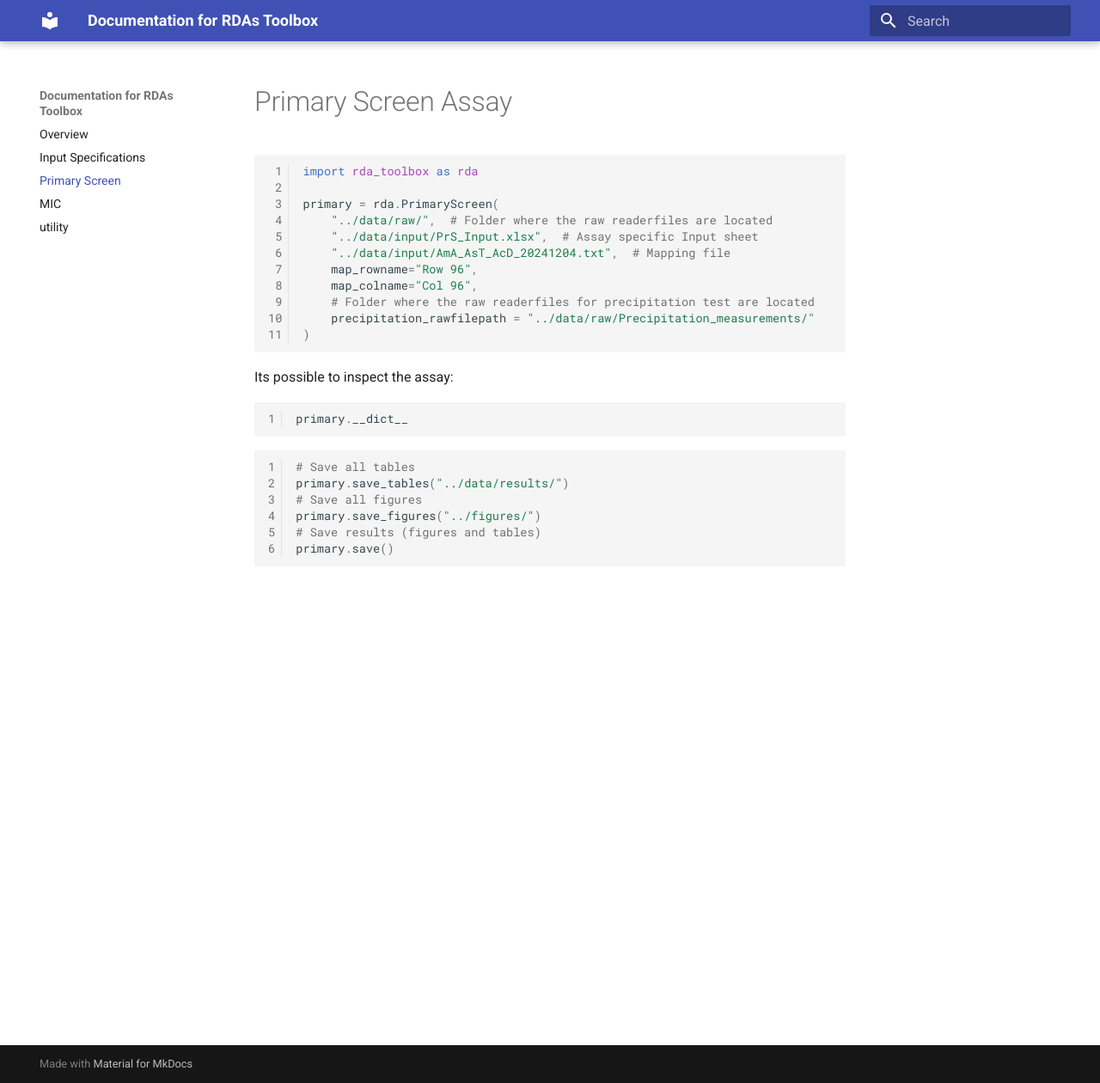
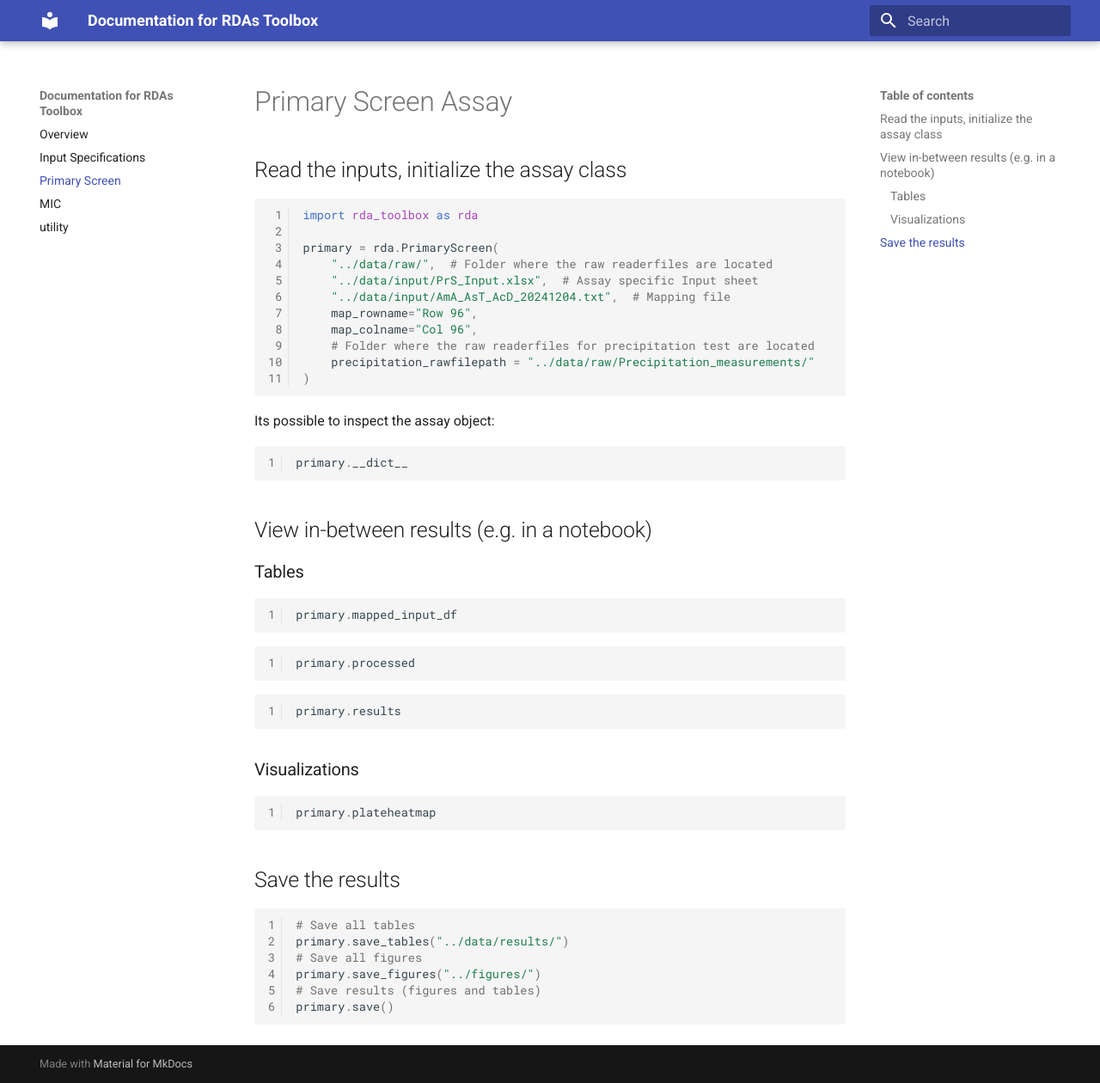
Before and after one commit to Robotic-Discovery-of-Antiinfectives/rda-toolbox, an MkDocs documentation site: the page built from docs/primary.md, in a window 1280 px wide and 1260 px high. Shown: the whole window at 86% size. Built offline with MkDocs 1.6.1 and Material for MkDocs 9.7.7, drawn with Linux system fonts in a browser that asks for light colours.

Commit message:
update docs

````diff
--- a/docs/primary.md
+++ b/docs/primary.md
@@ -1,6 +1,8 @@
 # Primary Screen Assay
 
 
+
+## Read the inputs, initialize the assay class
 
 ```Python
 import rda_toolbox as rda
@@ -17,11 +19,35 @@ primary = rda.PrimaryScreen(
 ```
 
 
-Its possible to inspect the assay:
+Its possible to inspect the assay object:
 
 ```Python
 primary.__dict__
 ```
+
+## View in-between results (e.g. in a notebook)
+
+### Tables
+
+```Python
+primary.mapped_input_df
+```
+
+```Python
+primary.processed
+```
+
+```Python
+primary.results
+```
+
+### Visualizations
+
+```Python
+primary.plateheatmap
+```
+
+## Save the results
 
 ```Python
 # Save all tables
````
Also changed, not shown: 1 other file.
